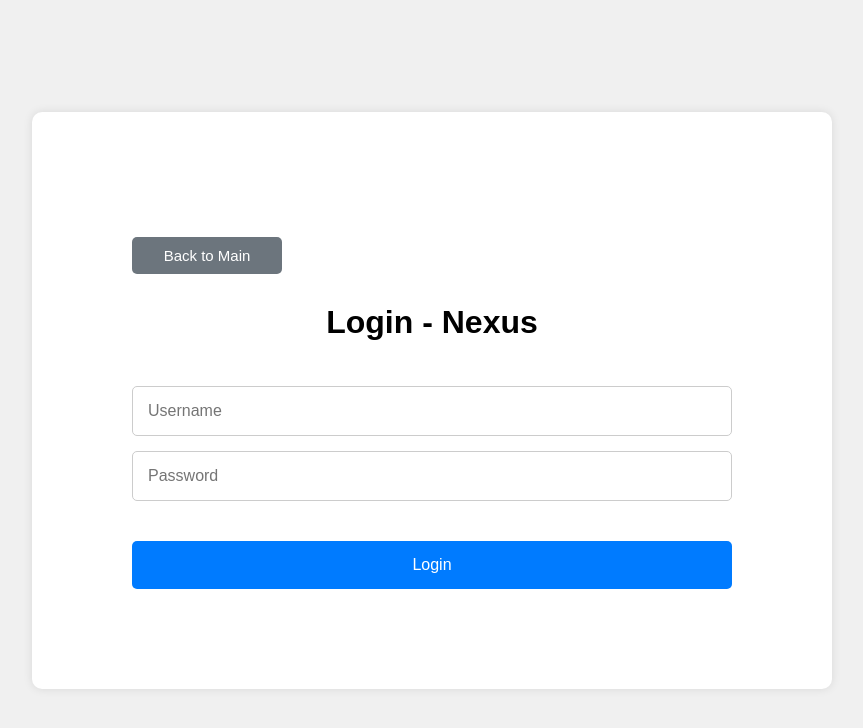
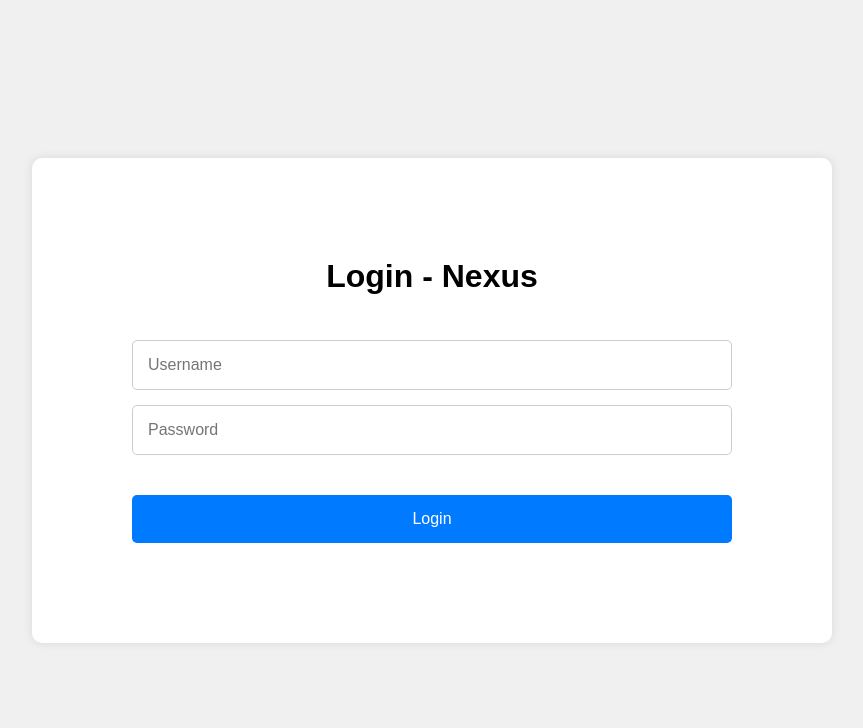
Before and after one commit to ant253/Nexus-Home-Hub, a plain HTML site: page public/login.html in a window 1280 px wide. Shown: the whole page, without its empty margins (208-1071 px from the left). Drawn offline with Linux system fonts and the light colour scheme.

Commit message:
Small changes to UI.

```diff
--- a/public/login.html
+++ b/public/login.html
@@ -9,7 +9,6 @@
 </head>
 <body>
   <div class="container">
-    <button class="nav-button" onclick="window.location.href='/'">Back to Main</button>
     <h1>Login - Nexus</h1>
     <form id="loginForm">
       <input type="text" id="username" placeholder="Username" required>
--- a/public/styles.css
+++ b/public/styles.css
@@ -75,24 +75,6 @@
     }
 }
 
-.nav-button {
-    padding: 10px 20px;
-    border: none;
-    border-radius: 5px;
-    background-color: #6c757d;
-    color: white;
-    cursor: pointer;
-    font-size: 15px;
-    transition: background-color 0.2s;
-    width: 150px;
-    margin-bottom: 30px;
-    align-self: flex-start;
-}
-
-.nav-button:hover {
-    background-color: #545b62;
-}
-
 form {
     width: 100%;
 }
```
Also changed, not shown: public/setup.html (+0 -1 lines).
